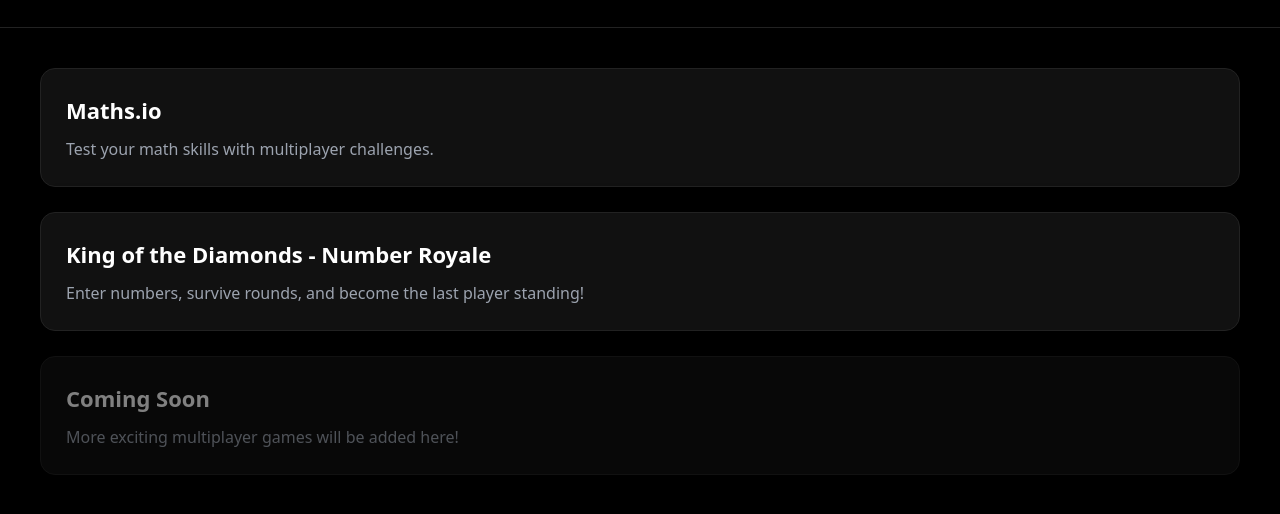
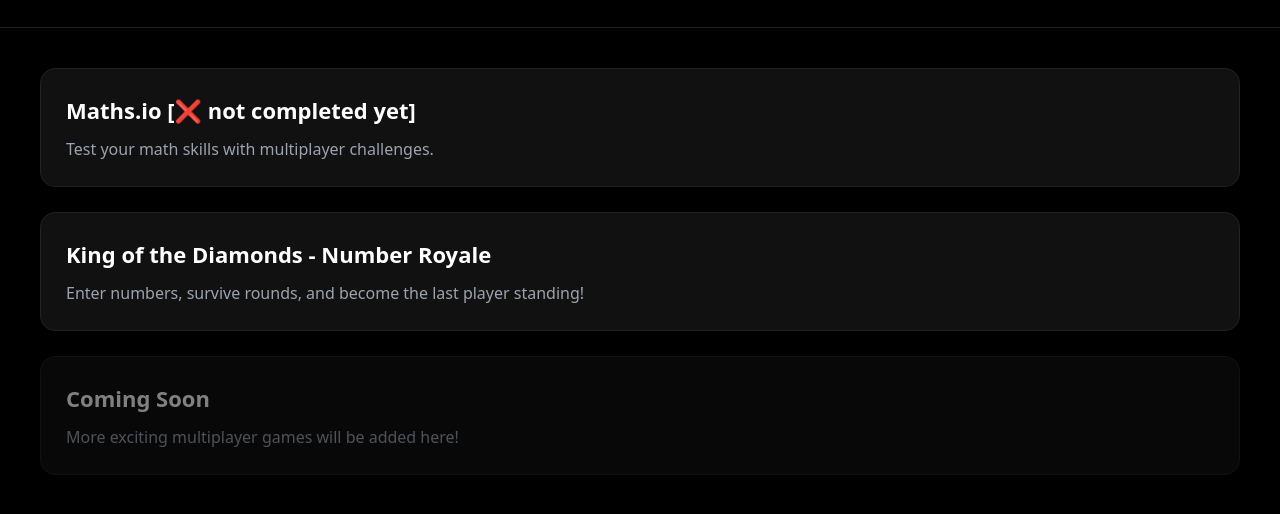
Before and after one commit to SoulGamingYT/aurlets, a website: page public/auragames.html in a window 1280 px wide. Shown: the part 122-636 px from the top of the page. Drawn offline with nearby package versions, Linux system fonts and the light colour scheme.

Commit message:
Update auragames.html

```diff
--- a/public/auragames.html
+++ b/public/auragames.html
@@ -83,7 +83,7 @@ body {
 
     <!-- Maths Game -->
     <div class="card" onclick="location.href='https://aurlets.up.railway.app/maths.html'">
-        <h2 class="card-title">Maths.io</h2>
+        <h2 class="card-title">Maths.io [❌️ not completed yet]</h2>
         <p class="card-desc">Test your math skills with multiplayer challenges.</p>
     </div>
 
```
